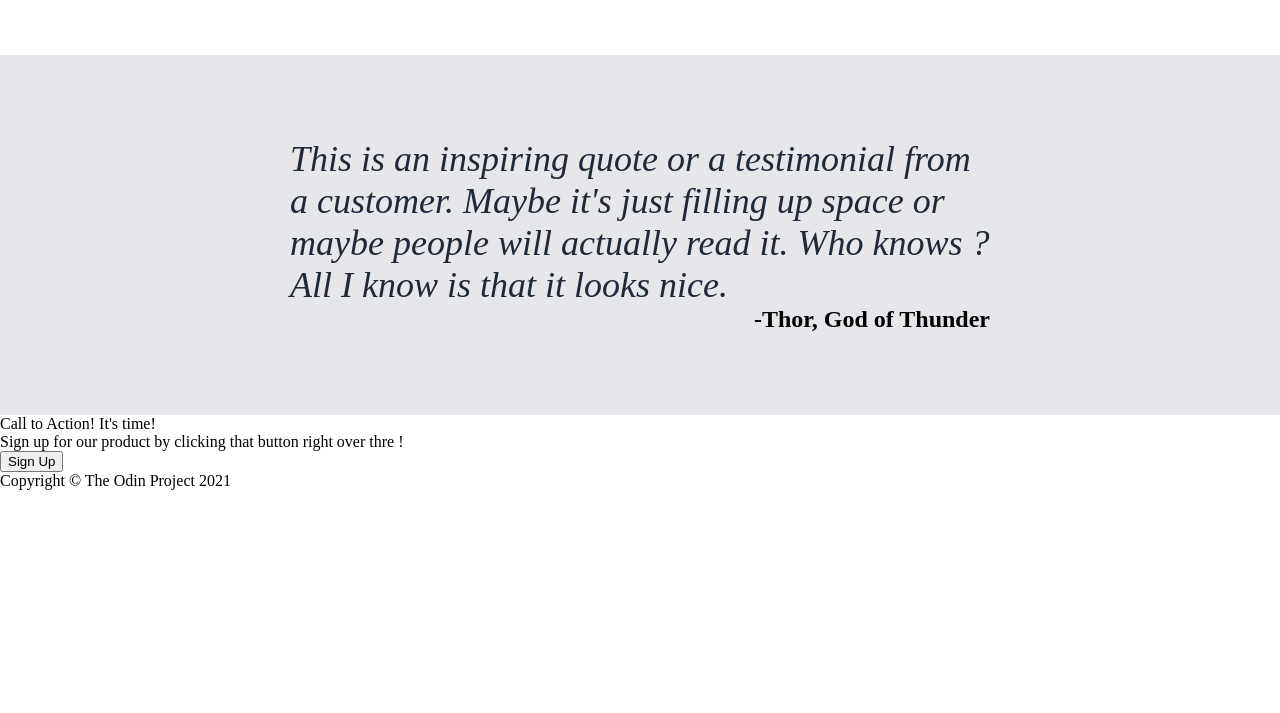
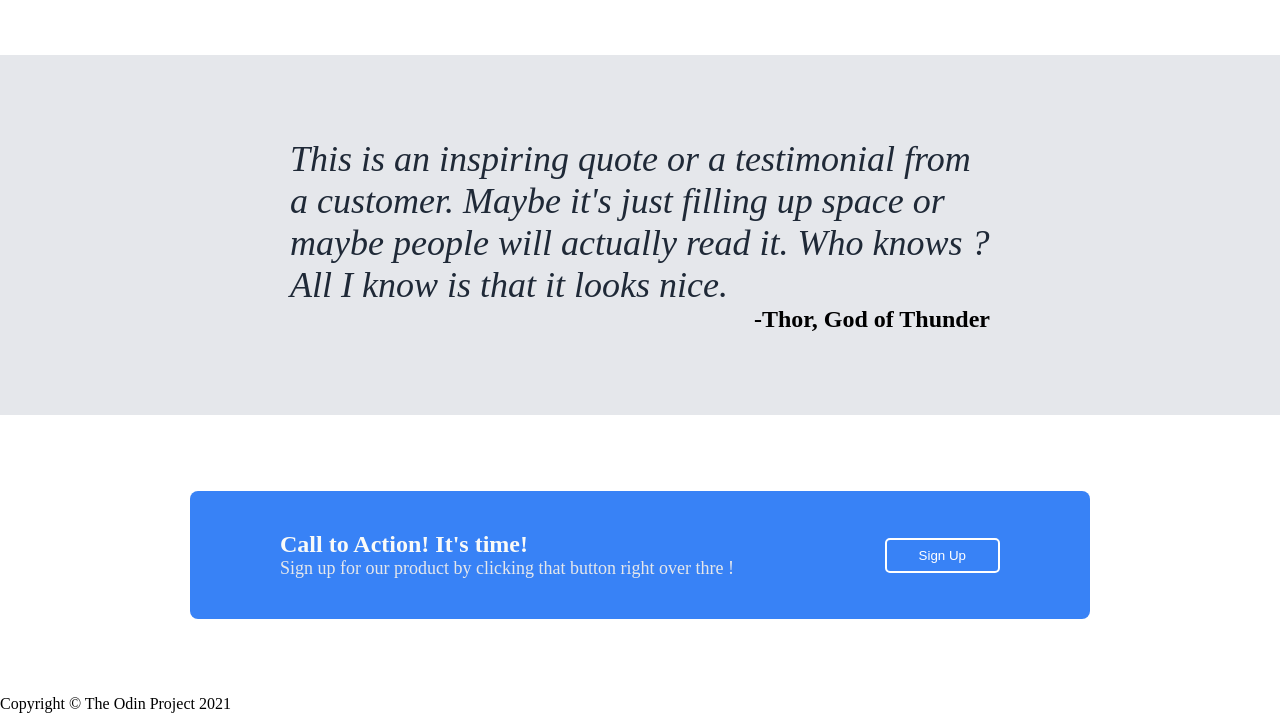
Before and after one commit to imvot/flex-landing-page, a plain HTML site: page index.html in a window 1280 px wide. Shown: the part 825-1538 px from the top of the page. Before the commit the page ends 1315 px from the top, so only its background shows below. Drawn offline with Linux system fonts and the light colour scheme.

Commit message:
Add Call to Action css

```diff
--- a/style.css
+++ b/style.css
@@ -168,3 +168,47 @@ body {
     text-align: right;
     font-size: 24px;
 }
+
+.callToAction {
+    display: flex;
+    justify-content: center;
+    align-items: center;
+    height: 280px;
+}
+
+.callToAction-container {
+    background-color: var(--button-color);
+    border-radius: 8px;
+    display: flex;
+    align-items: center;
+    width: 900px;
+    padding: 40px 90px;
+}
+
+.callToAction-infoContainer {
+    flex: 1 1 auto;
+}
+
+.callToAction-title {
+    font-size: 24px;
+    font-weight: bolder;
+    color: var(--dark-main-text-color);
+}
+
+.callToAction-text {
+    font-size: 18px;
+    font-weight: lighter;
+    color: var(--dark-secondary-text-color);
+}
+
+.callToAction-buttonContainer {
+    flex: 0 1 auto;
+}
+
+.callToAction-button {
+    background: var(--button-color);
+    color: white;
+    border: white 2px solid;
+    border-radius: 5px;
+    padding: 8px 32px;
+}
```
